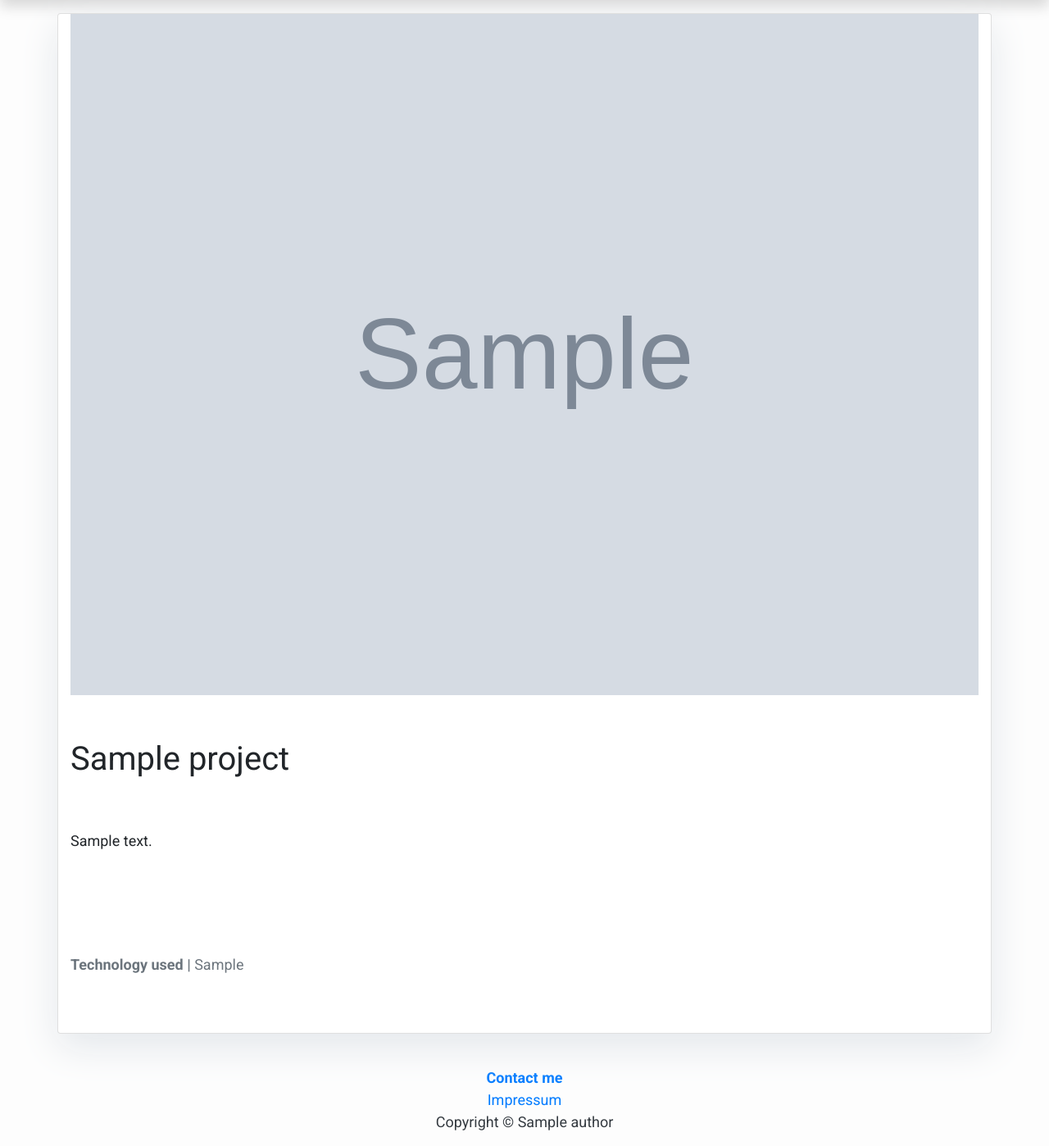
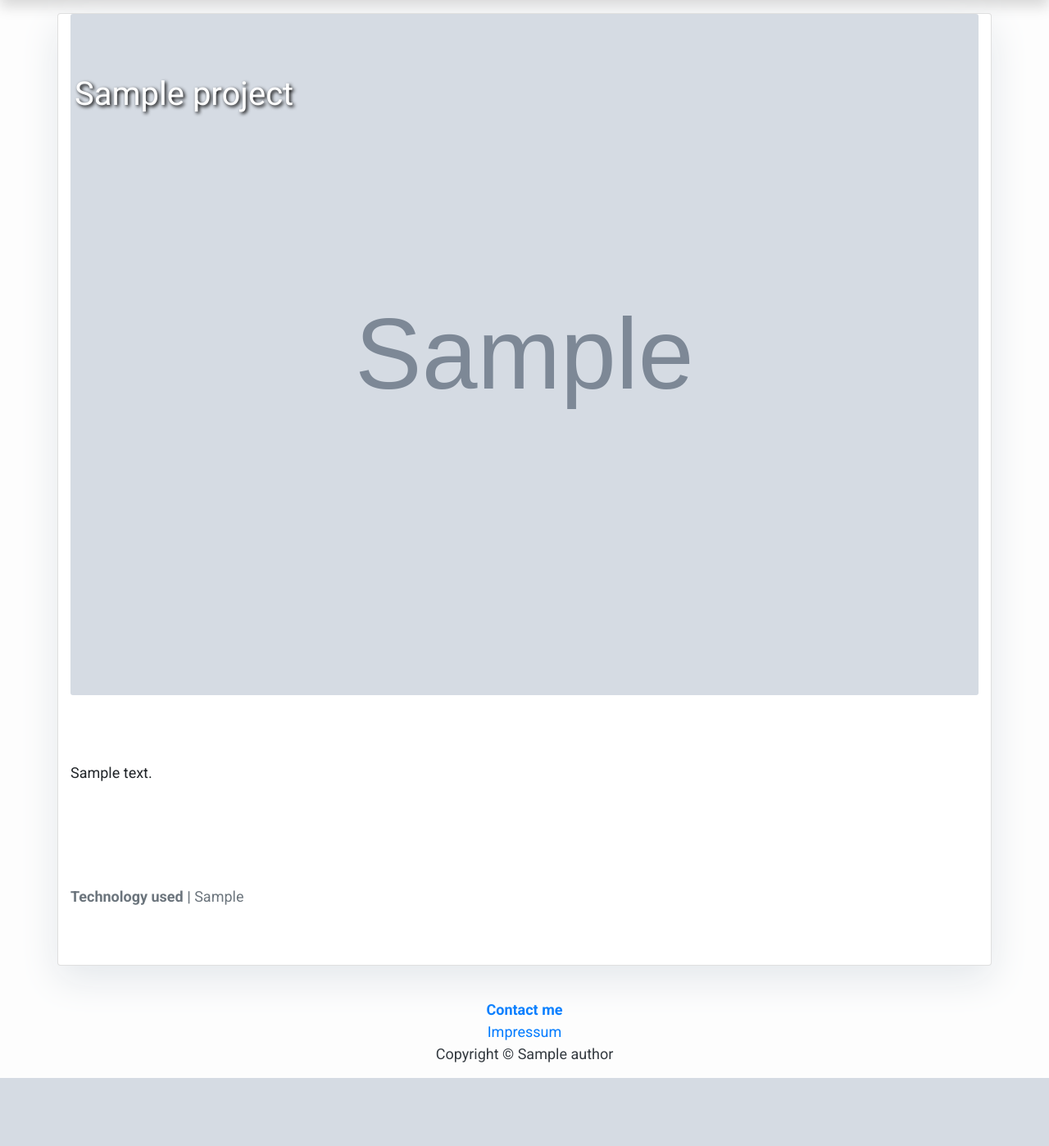
Before and after one commit to n4thal/djangoskeleton, a Django app: page /projects/1/ in a window 1280 px wide. Shown: the part 59-1457 px from the top of the page at 82% size. After the commit the page ends 1374 px from the top, so only its background shows below. Run offline with Django 3.2, Linux system fonts and the light colour scheme; tables that the repository leaves empty hold one stand-in row (values such as "Sample post"); grey boxes marked "Sample" are stand-in pictures; some libraries are stand-ins or nearby versions.

Commit message:
beautified how project images are displayed (project_detail.html)

```diff
--- a/templates/projects_detail.html
+++ b/templates/projects_detail.html
@@ -2,12 +2,24 @@
 {% load static %}
 
 {% block content %}
+<style>
+    .card-img {
+        max-height: 100%;
+        width: auto;
+    }
+    .white-text {
+        color: white;
+        text-shadow: 2px 2px 4px #000000;
+    }
+</style>
 <div class="container">
     <div class="row">
         <div class="col-md-12 card mb-4 mt-3 left top">
-            <img src="{% static project.image %}" alt="" width="100%">
+            <img class="card-img " src="{% static project.image %}">
             <div class="card-text">
-                <h1>{{ project.title }}</h1>
+                <div class="card-img-overlay white-text">
+                    <h1>{{ project.title }}</h1>
+                </div>
                 <p>{{ project.description }}</p>
                 <br>
                 <p class=" text-muted"><b>Technology used |</b> {{ project.technology }}</p>
```
